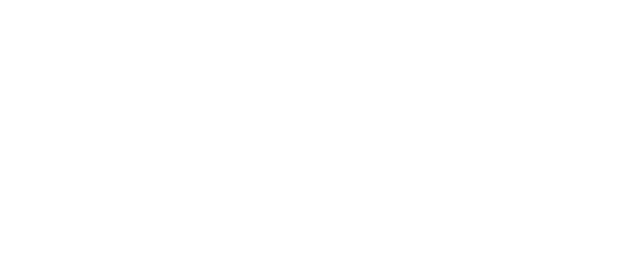
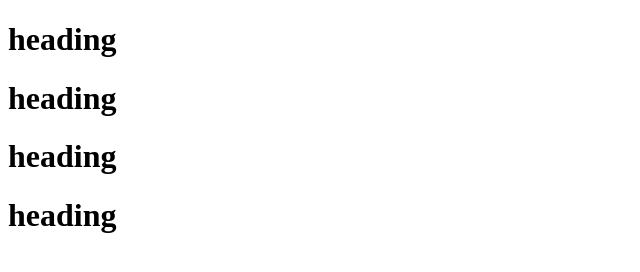
Before and after one commit to Xujamurod/Test-git, a plain HTML site: page index.html in a window 1280 px wide. Shown: the whole page, without its empty margins (0-640 px from the left). Drawn offline with Linux system fonts and the light colour scheme.

Commit message:
added h1

```diff
--- a/index.html
+++ b/index.html
@@ -7,7 +7,10 @@
 </head>
 <body>
 
-
+    <h1>heading</h1>
+    <h1>heading</h1>
+    <h1>heading</h1>
+    <h1>heading</h1>
 
 </body>
 </html>
```
